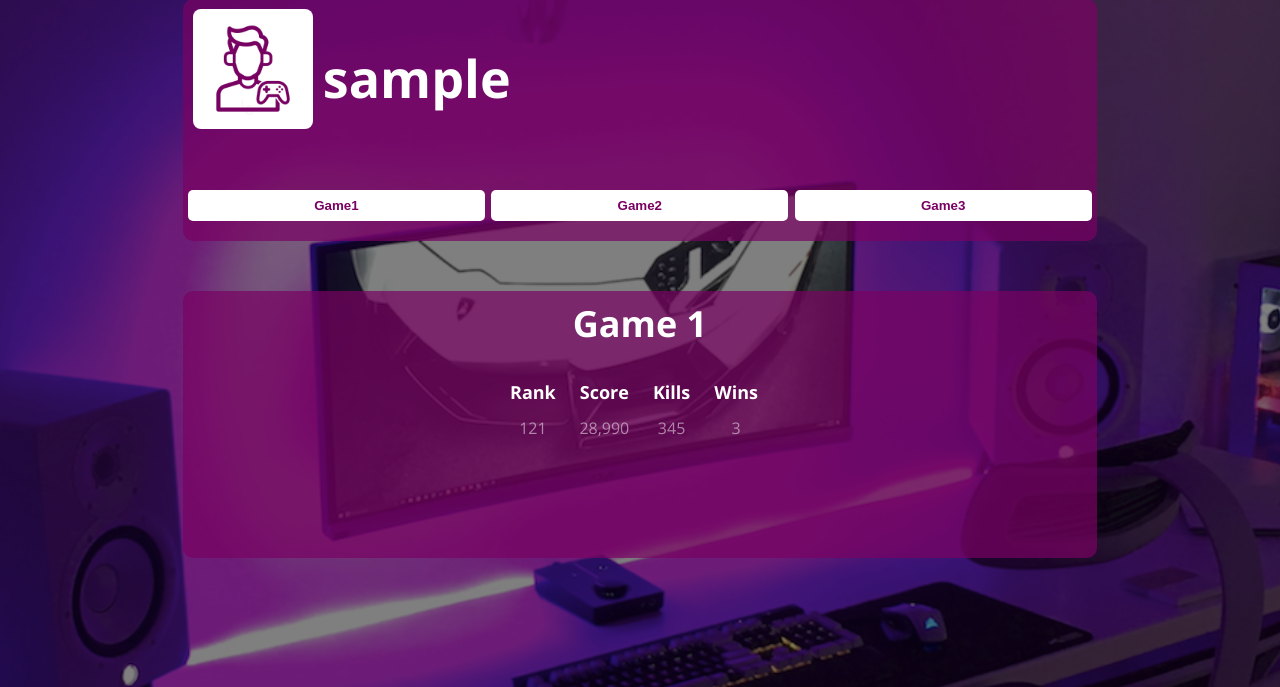
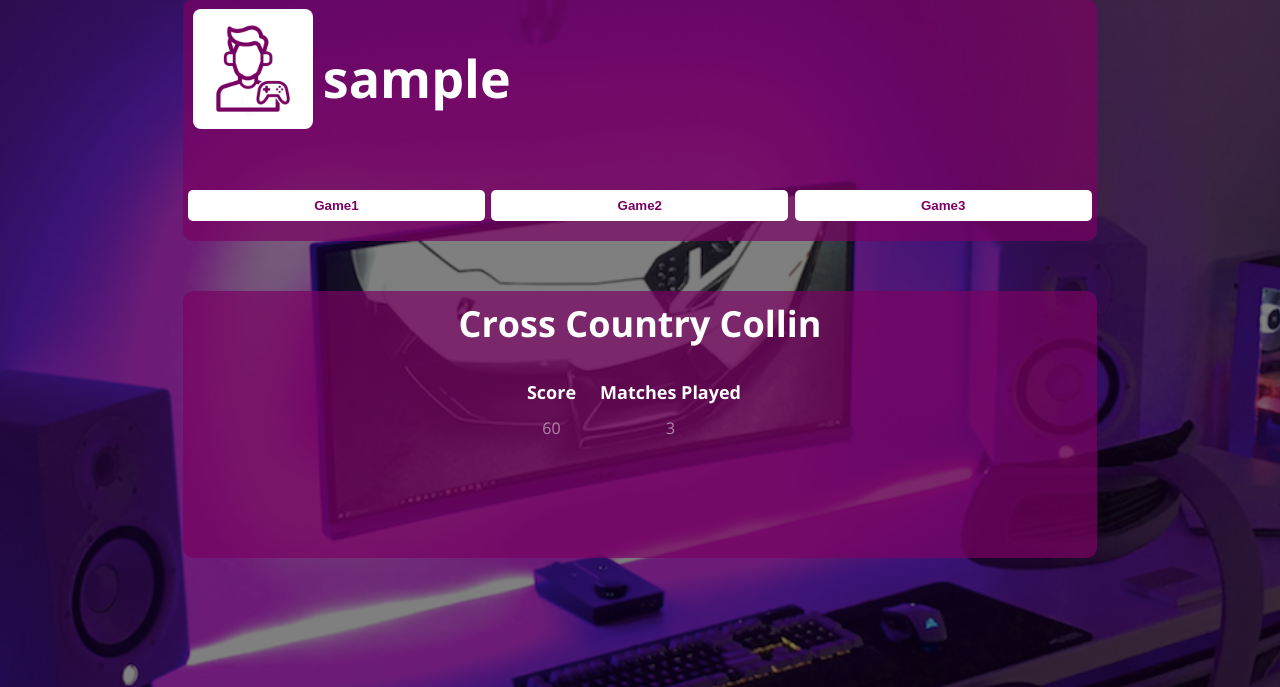
Before and after one commit to Leymabeans/lame-games, a PHP site: page /private/pages/profile.php in a window 1280 px wide. Shown: the part 176-863 px from the top of the page. Run offline with PHP 8.4, Linux system fonts and the light colour scheme; the visitor is signed in with stand-in values (Sample User, id 1); tables that the repository leaves empty or names only in its code hold one stand-in row (values such as "Sample post").

Commit message:
Updated tables to match database

```diff
--- a/private/css/index.css
+++ b/private/css/index.css
@@ -292,7 +292,7 @@ div .logout:hover {
   margin: 8px auto;
 }
 
-#game2, #game3 {
+#dof, #game3 {
   display: none;
 }
 
--- a/private/js/index.js
+++ b/private/js/index.js
@@ -8,22 +8,22 @@ var myVar;
       }
 
       function display1() {
-        document.getElementById('global').innerHTML = "Game 1";
-        document.getElementById('game1').style.display = "block";
-        document.getElementById('game2').style.display = "none";
+        document.getElementById('global').innerHTML = "Cross Country Collin";
+        document.getElementById('ccc').style.display = "block";
+        document.getElementById('dof').style.display = "none";
         document.getElementById('game3').style.display = "none";
       }
 
       function display2() {
-        document.getElementById('global').innerHTML = "Game 2";
-        document.getElementById('game1').style.display = "none";
-        document.getElementById('game2').style.display = "block";
+        document.getElementById('global').innerHTML = "Duel of the Fates";
+        document.getElementById('ccc').style.display = "none";
+        document.getElementById('dof').style.display = "block";
         document.getElementById('game3').style.display = "none";
       }
 
       function display3() {
         document.getElementById('global').innerHTML = "Game 3";
-        document.getElementById('game1').style.display = "none";
-        document.getElementById('game2').style.display = "none";
+        document.getElementById('ccc').style.display = "none";
+        document.getElementById('dof').style.display = "none";
         document.getElementById('game3').style.display = "block";
       }
--- a/private/pages/profile.php
+++ b/private/pages/profile.php
@@ -86,38 +86,30 @@
     </section>
 
     <section id="rank">
-      <h1 id="global">Game 1</h1>
+      <h1 id="global">Cross Country Collin</h1>
 
-      <div id="game1">
+      <div id="ccc">
         <table class="results">
           <tr>
-            <th>Rank<th>
             <th>Score<th>
-            <th>Kills<th>
-            <th>Wins<th>
+            <th>Matches Played<th>
           </tr>
           <tr>
-            <td>121<td>
-            <td>28,990<td>
-            <td>345<td>
+            <td>60<td>
             <td>3<td>
           </tr>
         </table>
       </div>
 
-      <div id="game2">
+      <div id="dof">
         <table class="results" >
           <tr>
-            <th>Rank<th>
             <th>Score<th>
-            <th>Kills<th>
-            <th>Wins<th>
+            <th>Matches Played<th>
           </tr>
           <tr>
-            <td>122<td>
-            <td>28,990<td>
             <td>345<td>
-            <td>3<td>
+            <td>6,314<td>
           </tr>
         </table>
       </div>
@@ -125,16 +117,12 @@
       <div id="game3">
         <table class="results">
           <tr>
-            <th>Rank<th>
             <th>Score<th>
-            <th>Kills<th>
-            <th>Wins<th>
+            <th>Matches Played<th>
           </tr>
           <tr>
-            <td>123<td>
-            <td>28,990<td>
-            <td>345<td>
-            <td>3<td>
+            <td>N/A<td>
+            <td>N/A<td>
           </tr>
         </table>
       </div>
```
